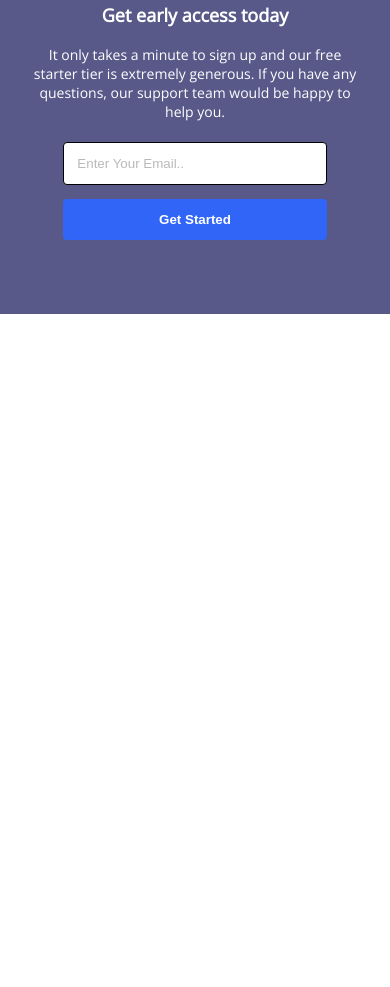
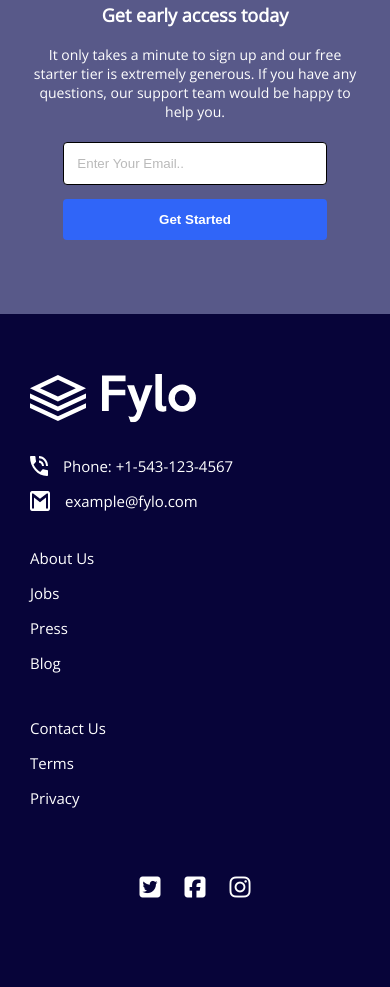
Before and after one commit to BartekKuzniewski/frontendmentor-projects, a plain HTML site: page fylo-landing-page/index.html in a window 390 px wide. Shown: the part 1719-2706 px from the top of the page. Before the commit the page ends 2033 px from the top, so only its background shows below. Drawn offline with nearby package versions, Linux system fonts and the light colour scheme.

Commit message:
added footer for mobile

```diff
--- a/fylo-landing-page/index.html
+++ b/fylo-landing-page/index.html
@@ -15,6 +15,7 @@
     .attribution { font-size: 11px; text-align: center; }
     .attribution a { color: hsl(228, 45%, 44%); }
   </style> -->
+  <script src="https://kit.fontawesome.com/2746ccee53.js" crossorigin="anonymous"></script>
   <link rel="preconnect" href="https://fonts.googleapis.com">
   <link rel="preconnect" href="https://fonts.gstatic.com" crossorigin>
   <link href="https://fonts.googleapis.com/css2?family=Open+Sans&family=Raleway:wght@400;700&display=swap"
@@ -113,6 +114,7 @@
   <section class="access">
 
     <div class="wrapper">
+
       <div class="access__info">
         <h1 class="access__info-heading">
           Get early access today
@@ -132,29 +134,54 @@
     </div>
   </section>
 
+  <footer class="footer">
+
+    <div class="wrapper">
+
+      <img src="/fylo-landing-page/images/logo-white.svg" alt="fylo logo" class="footer__logo">
+
+
+      <div class="footer__contact">
+        <div class="footer__contact-phone">
+          <img src="/fylo-landing-page/images/icon-phone.svg" alt="phone icon" class="footer__contact-phone-img">
+          <p>Phone: +1-543-123-4567</p>
+        </div>
+
+        <div class="footer__contact-mail">
+          <img src="/fylo-landing-page/images/icon-email.svg" alt="email icon">
+          <p>example@fylo.com</p>
+        </div>
+      </div>
+
+      <div class="footer__faq">
+        <ul class="footer__faq-list">
+          <li class="footer__faq-list-item">About Us</li>
+          <li class="footer__faq-list-item">Jobs</li>
+          <li class="footer__faq-list-item">Press</li>
+          <li class="footer__faq-list-item">Blog</li>
+        </ul>
+
+      </div>
+
+      <div class="footer__faq">
+        <ul class="footer__faq-list">
+          <li class="footer__faq-list-item">Contact Us</li>
+          <li class="footer__faq-list-item">Terms</li>
+          <li class="footer__faq-list-item">Privacy</li>
+        </ul>
+      </div>
+
+      <div class="footer__socials">
+        <a href="#" class="footer__socials-link"><i class="fab fa-twitter-square"></i></a>
+        <a href="#" class="footer__socials-link"><i class="fab fa-facebook-square"></i></a>
+        <a href="#" class="footer__socials-link"><i class="fab fa-instagram"></i></a>
+      </div>
 
 
 
-  <!--
+    </div>
 
-
-
-
-
-
-  Get Started For Free
-
-  Phone: +1-543-123-4567
-  example@fylo.com
-
-  About Us
-  Jobs
-  Press
-  Blog
-
-  Contact Us
-  Terms
-  Privacy -->
+  </footer>
 
   <!-- <footer>
     <p class="attribution">
--- a/fylo-landing-page/scss/main.scss
+++ b/fylo-landing-page/scss/main.scss
@@ -201,6 +201,7 @@ img {
 	}
 }
 
+// ACCESS SECTION
 .access {
 	background-color: $desaturated-blue;
 	color: $white;
@@ -221,7 +222,6 @@ img {
 
 	&__contact {
 		text-align: center;
-
 		input {
 			margin-bottom: 1em;
 			padding: 1em;
@@ -252,6 +252,58 @@ img {
 		}
 		::placeholder {
 			opacity: 0.5;
+		}
+	}
+}
+
+//FOOTER
+.footer {
+	color: $white;
+	background-color: $very-dark-blue;
+	padding: 6em 3em;
+
+	&__contact {
+		margin-top: 2em;
+		font-size: 1.5rem;
+
+		img {
+			padding-right: 1em;
+		}
+		&-phone {
+			display: flex;
+			margin-bottom: 1em;
+		}
+
+		&-mail {
+			display: flex;
+		}
+	}
+
+	&__faq {
+		margin: 3em 0;
+
+		&-list {
+			list-style: none;
+
+			&-item {
+				font-size: 1.5rem;
+				padding: 0.5em 0;
+				cursor: pointer;
+			}
+		}
+	}
+
+	&__socials {
+		display: flex;
+		align-items: center;
+		justify-content: center;
+
+		&-link {
+			color: $white;
+			font-size: 2.4rem;
+			text-align: center;
+			padding: 1em 0.5em;
+			cursor: pointer;
 		}
 	}
 }
@@ -326,6 +378,7 @@ img {
 	.wrapper {
 		display: flex;
 		align-items: center;
+		justify-content: center;
 	}
 
 	.header {
@@ -388,6 +441,22 @@ img {
 		}
 	}
 
+	.access {
+		&__info {
+			flex: 1;
+			margin-right: 5em;
+			text-align: left;
+		}
+
+		&__contact {
+			text-align: left;
+			flex: 1;
+
+			&-btn {
+				width: 40%;
+			}
+		}
+	}
 }
 
 @media (min-width: 992px) {
@@ -450,6 +519,12 @@ img {
 			}
 		}
 	}
+
+	.access {
+		&__info {
+			margin-right: 15em;
+		}
+	}
 }
 
 @media (min-width: 1200px) {
```
Also changed, not shown: fylo-landing-page/css/main.css, fylo-landing-page/images/logo-white.svg (added), 1 other file.
